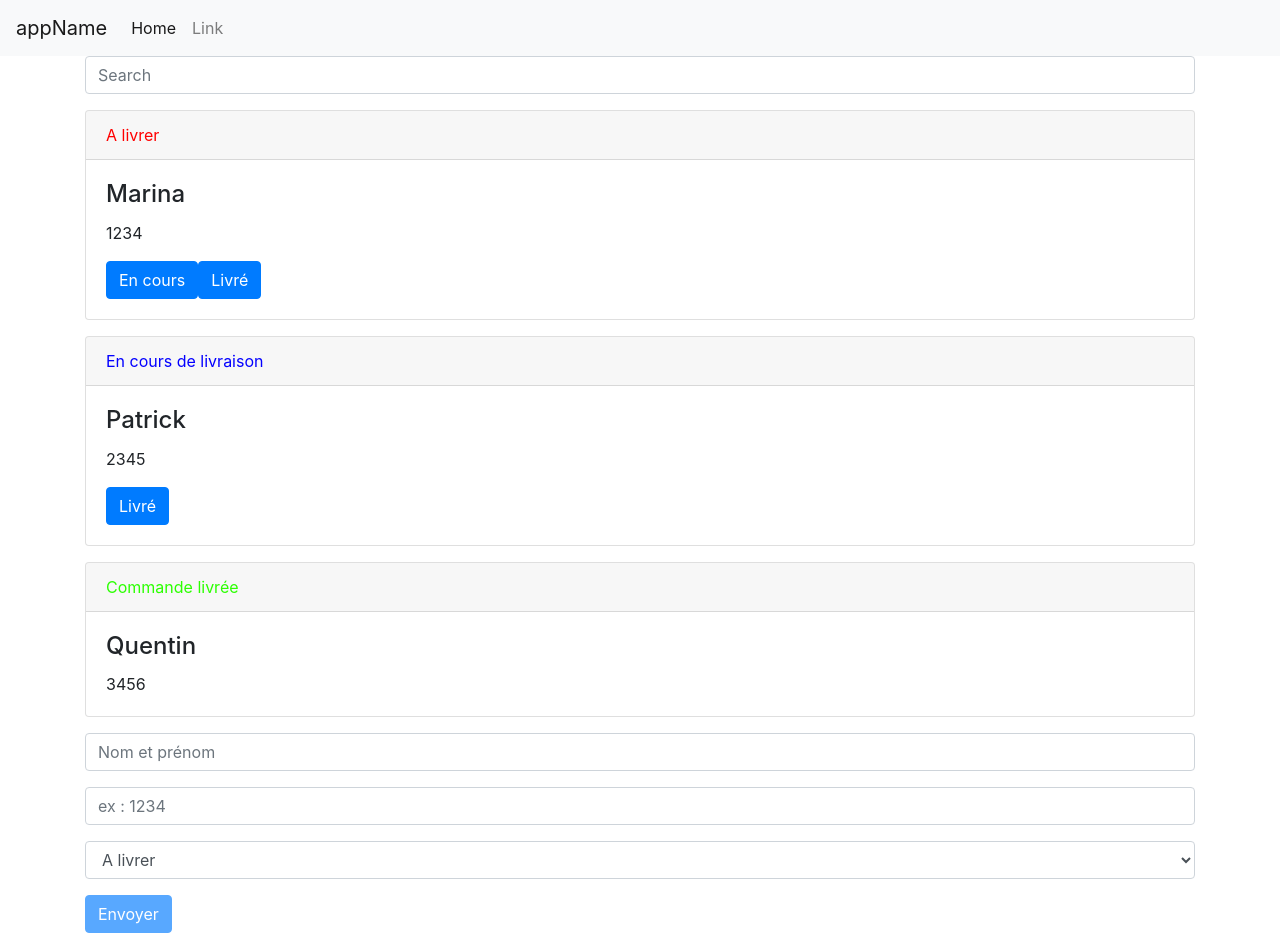
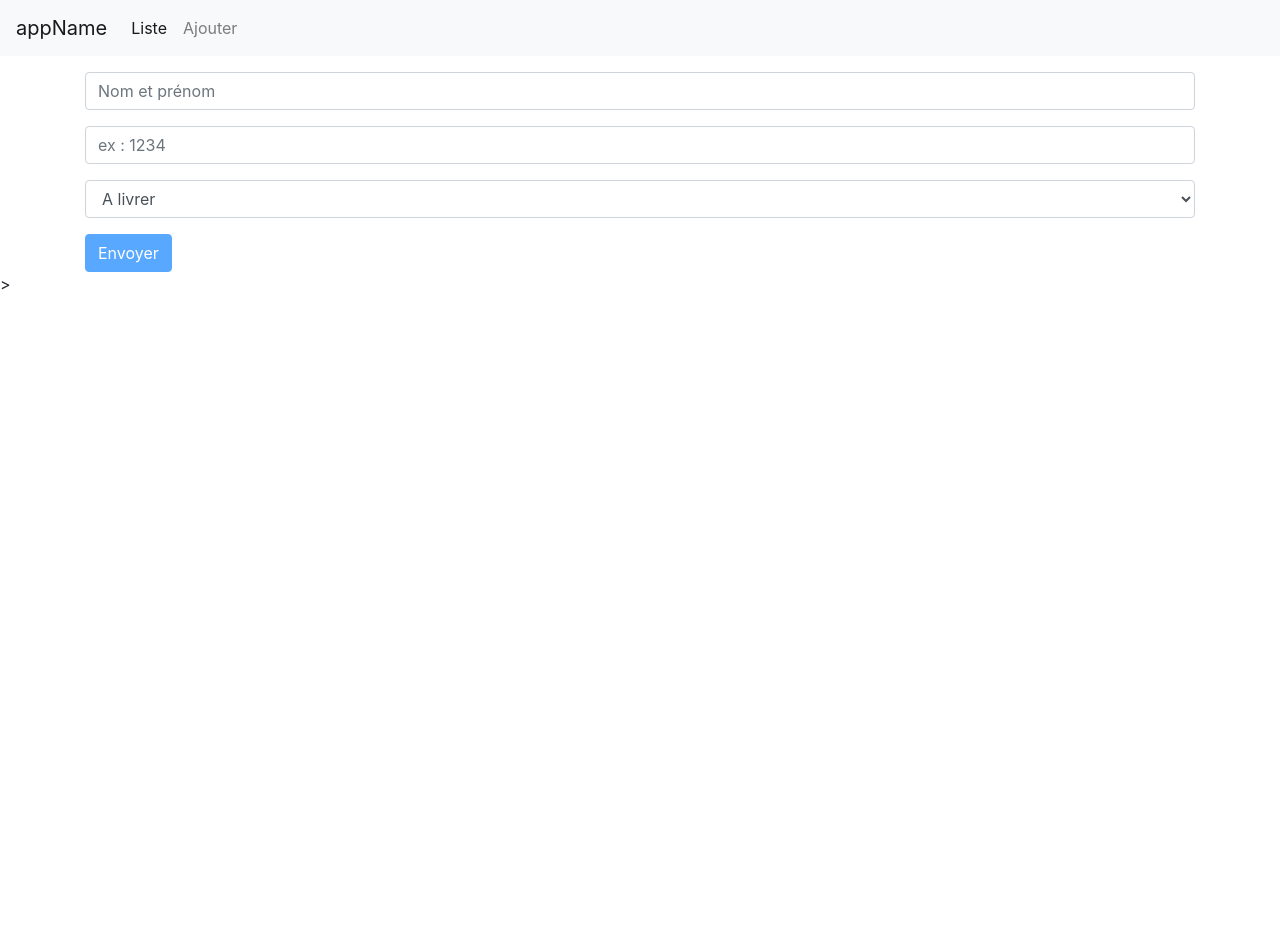
Before and after one commit to tranpatrick/formationAngular, an Angular app in the folder my-app/: page /form in a window 1280 px wide. After the commit the page ends 800 px from the top, so only its background shows below. Built offline with nearby package versions, Linux system fonts and the light colour scheme.

Commit message:
Redirect Modal with NgOnDestroy

```diff
--- /dev/null
+++ b/my-app/src/app/app-routing/app-routing.module.ts
@@ -0,0 +1,30 @@
+import { NgModule } from '@angular/core';
+import { CommonModule } from '@angular/common';
+import { RouterModule, Routes } from '@angular/router';
+
+import { ItemListComponent } from '../item-list/item-list.component';
+import { FormComponent } from '../form/form.component';
+
+
+const appRoutes: Routes = [
+  { path: 'list', component: ItemListComponent },
+  { path: 'form', component: FormComponent },
+  { path: '',
+    redirectTo: '/list',
+    pathMatch: 'full'
+  },
+];
+
+@NgModule({
+  imports: [
+    CommonModule,
+    RouterModule.forRoot(
+      appRoutes,
+    )
+  ],
+  exports: [
+    RouterModule
+  ],
+  declarations: []
+})
+export class AppRoutingModule { }
--- a/my-app/src/app/app.component.html
+++ b/my-app/src/app/app.component.html
@@ -1,3 +1,2 @@
 <app-menu></app-menu>
-<app-item-list></app-item-list>
-<app-form></app-form>
+<router-outlet></router-outlet>>
--- a/my-app/src/app/app.module.ts
+++ b/my-app/src/app/app.module.ts
@@ -11,6 +11,7 @@ import { FormComponent } from './form/form.component';
 import { FilterPipe } from './filter.pipe';
 import { StateDirective } from './state.directive';
 import { CollectionService } from './collection.service';
+import { AppRoutingModule } from './app-routing/app-routing.module';
 
 @NgModule({
   declarations: [
@@ -26,7 +27,8 @@ import { CollectionService } from './collection.service';
     BrowserModule,
     FormsModule,
     ReactiveFormsModule, // Import de module
-    NgbModule.forRoot()
+    NgbModule.forRoot(),
+    AppRoutingModule
   ],
   entryComponents: [
     ModalComponent
--- a/my-app/src/app/menu/menu.component.html
+++ b/my-app/src/app/menu/menu.component.html
@@ -1,5 +1,5 @@
 <nav class="navbar navbar-expand-lg navbar-light bg-light">
-  <a class="navbar-brand" href="#">{{title}}</a>
+  <a class="navbar-brand" routerLink="/list">{{title}}</a>
   <button class="navbar-toggler" type="button" data-toggle="collapse" data-target="#navbarSupportedContent" aria-controls="navbarSupportedContent" aria-expanded="false" aria-label="Toggle navigation">
     <span class="navbar-toggler-icon"></span>
   </button>
@@ -7,10 +7,10 @@
   <div class="collapse navbar-collapse" id="navbarSupportedContent">
     <ul class="navbar-nav mr-auto">
       <li class="nav-item active">
-        <a class="nav-link" href="#">Home <span class="sr-only">(current)</span></a>
+        <a class="nav-link" routerLink="/list">Liste</a>
       </li>
       <li class="nav-item">
-        <a class="nav-link" href="#">Link</a>
+        <a class="nav-link" routerLink="/form">Ajouter</a>
       </li>
     </ul>
   </div>
--- a/my-app/src/app/modal/modal.component.ts
+++ b/my-app/src/app/modal/modal.component.ts
@@ -1,18 +1,20 @@
-import { Component, OnInit, Input } from '@angular/core';
+import { Component, OnDestroy, Input } from '@angular/core';
 import { NgbModal, NgbActiveModal } from '@ng-bootstrap/ng-bootstrap';
+import { Router } from '@angular/router';
 
 @Component({
   selector: 'app-modal',
   templateUrl: './modal.component.html',
   styleUrls: ['./modal.component.scss']
 })
-export class ModalComponent implements OnInit {
+export class ModalComponent implements OnDestroy {
 
   @Input() msg;
 
-  constructor(public activeModal: NgbActiveModal) { }
+  constructor(public activeModal: NgbActiveModal, private router: Router) {}
 
-  ngOnInit() {
+  ngOnDestroy() {
+    this.router.navigate(['list']);
   }
 
 }
```
